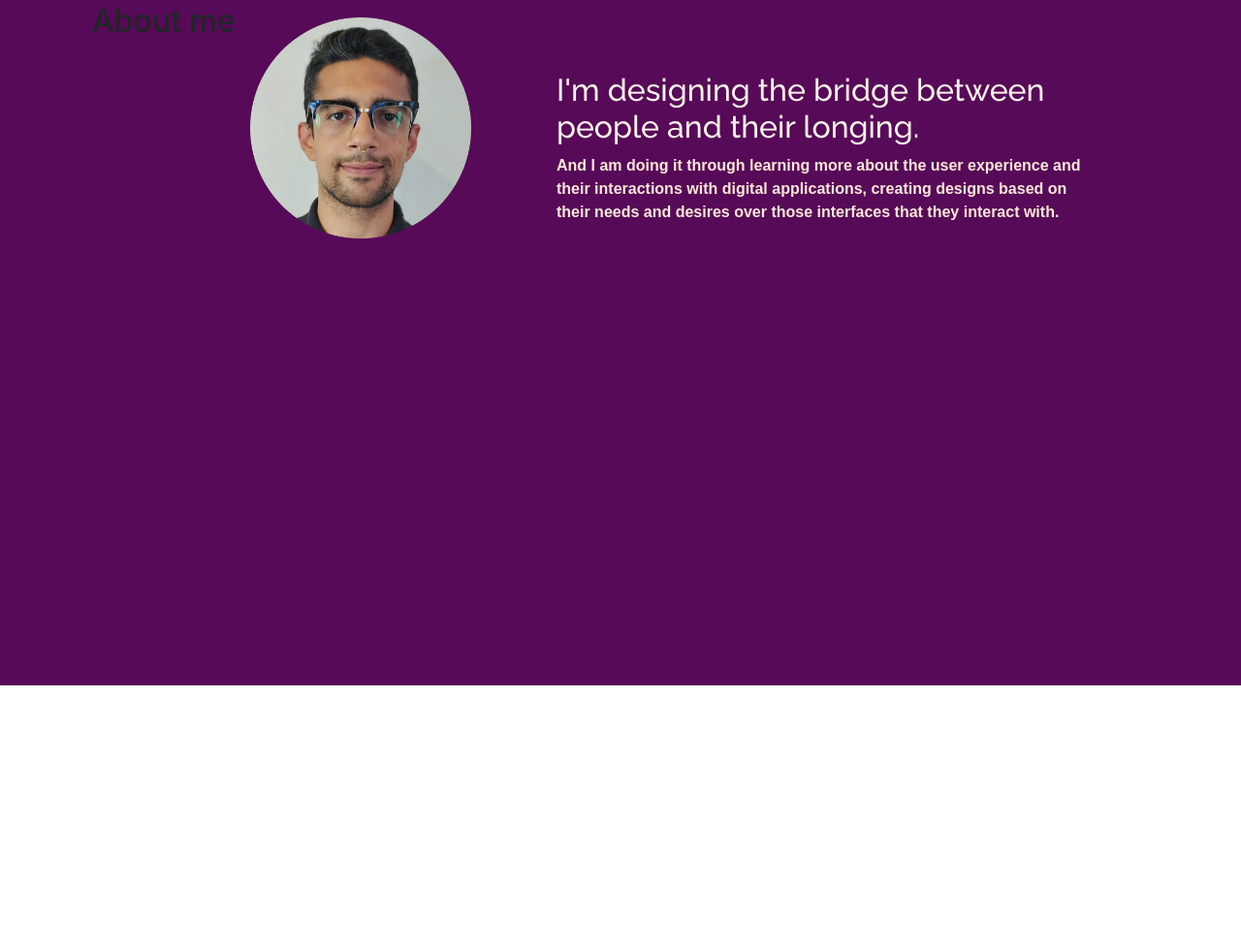
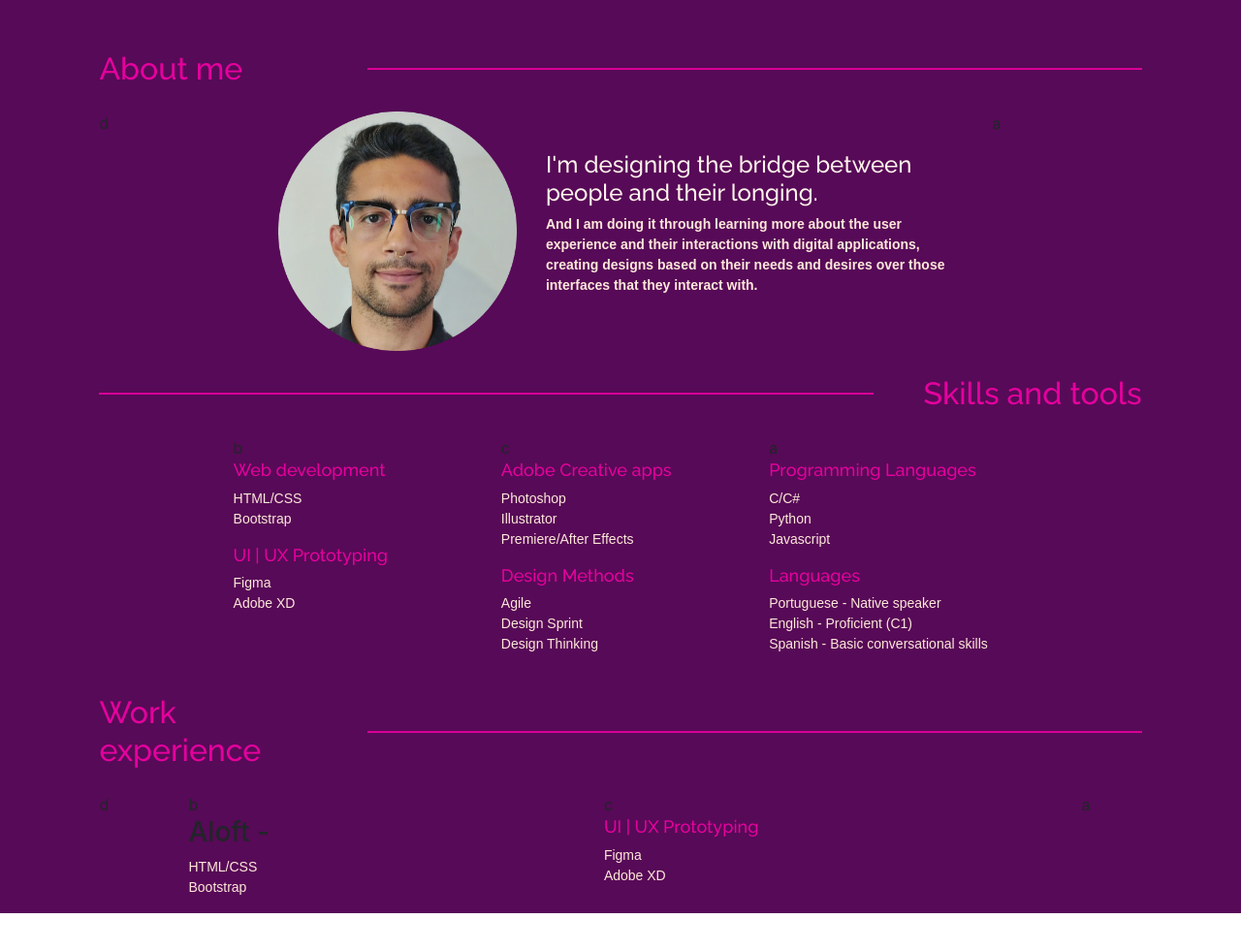
Before and after one commit to hloops/CV, a plain HTML site: page index.html in a window 1280 px wide. Shown: the part 813-1794 px from the top of the page at 97% size. Drawn offline with nearby package versions, Linux system fonts and the light colour scheme; a web font is replaced by a local one.

Commit message:
Grid + Bootstrap changes

```diff
--- a/css/style.css
+++ b/css/style.css
@@ -1,6 +1,16 @@
+ul {
+    padding-left: 0;
+}
+li {
+    color: #FEE8DA;
+    font-size: 14px;
+    font-family: 'Sono', sans-serif;
+    list-style-type: none;
+    list-style-position: inside;
+}
 .navbar {
     background-color: #2E0249;
-    height: 10vh;
+    height: 8vh;
 
     padding-right: 4vw;
     padding-left: 4vw;
@@ -10,7 +20,7 @@
 
 }
 .nav-link {
-    color: #FEE8DA;
+    color: #E5009E;
     font-weight: bold;
     font-family: 'Poppins', sans-serif;
     margin: 2vw;
@@ -22,39 +32,37 @@
 }
 .fold {
 
-    padding-top: 20vh;
-    padding-bottom: 20vh;
     position: absolute;
-    top: 10vh;
+    top: 8vh;
     background-color: #2E0249;
+    height: 92vh;
+    width: 100%;
     margin-top: 0px;
-    height: 90vh;
-    width: 100%;
-    /* justify-content: center;
-    text-size-adjust: auto; */
+    display: flex;
+    justify-content: center;
+
 }
 .fold-computer {
 
-    width: 30%;
-    max-width: 400px;
-    min-width: 250px;
-    margin: auto 40px auto calc(50% - 21.019vw);
+    display: block;
+    max-width: 395px;
+    max-height: 400px;
+    width: auto;
+    height: auto;
+    margin: auto 5px auto auto ;
+
 }
 .fold-text {
+
+    position: relative;
     color: #FFF3EB;
     text-align: left;
-    margin: auto 20% auto calc(50% - 21.019vw);
-    position: relative;
-    margin: 0%;
-    top: calc(50% - 82px);
+    margin: 45vh auto auto 25px ;
+
 }
 .title1{
-
     font-size: 80px;
     font-family: 'Raleway', sans-serif;
-    position: relative;
-    margin: 0;
-
 }
 .name{
     color:#A91079;
@@ -65,62 +73,91 @@
     font-size: 32px;
     font-family: 'Sono', sans-serif;
     font-weight: normal;
-    position: relative;
-    margin: 0;
+    width: 100%;
+
 }
+
 .middle {
 
-    background-color: #570A57;
-    height: 90vh;
-    width: 100%;
+
     position: absolute;
     top: 100vh;
-    padding-left: 4vw;
-    padding-right: 4vw;
-    padding-top: 2vh;
-    display: flex;
-    justify-content: center;
-}
-.aboutme {
-    width: 80%;
-    position: relative;
+    background-color: #570A57;
     height: fit-content;
-    padding: 15px;
+    width: 100%;
+    padding-left: 8vw;
+    padding-right: 8vw;
+    padding-top: 5vh;
 
 }
+.title-ruler {
+    color: #E5009E;
+    width: auto;
+    height: 1px;
+    border-style: solid;
+    background-color: #E5009E;
+
+
+}
+.title-aboutme {
+    width: auto;
+    color:#E5009E;
+    margin-bottom: 25px;
+    margin-top: 25px;
+    text-align: start;
+    font-family: 'Raleway', sans-serif;
+}
+.title-skills {
+    width: auto;
+    color:#E5009E;
+    margin-bottom: 25px;
+    margin-top: 25px;
+    text-align: end;
+    font-family: 'Raleway', sans-serif;
+}
+.title-works {
+    width: auto;
+    color:#E5009E;
+    margin-bottom: 25px;
+    margin-top: 25px;
+    text-align: start;
+    font-family: 'Raleway', sans-serif;
+}
+#list-title{
+    color: #E5009E;
+    font-size: 18px;
+    font-family: 'Raleway', sans-serif;
+}
 .profile-img {
-    position: relative;
-    width: 25%;
-    max-width: 285px;
-    float: left;
+
+    max-width: 100%;
+    max-height: 300px;
+    min-width: 200px;
+
+}
+#text-div {
+    margin: auto 0 ;
 }
 .description-aboutme {
 
-    color: #FFF3EB;
-    position: relative;
-    font-size: 32px;
+    color:#FFF3EB;
+    font-size: 24px;
     font-family: 'Raleway', sans-serif;
-    margin-top: 7vh;
-    margin-left: calc(4vw + 265px);
-    width: 60%;
-
 }
 .paragraph-aboutme {
 
     color: #FEE8DA;
-    font-size: 16px;
+    font-size: 14px;
     font-family: 'Sono', sans-serif;
     font-weight: 600;
-    margin-left: calc(4vw + 265px);
-    width: 60%;
 }
-.projects{
+/*.projects{
     height: 100vh;
     width: 100%;
     background-color: #570A57;
     position: absolute;
     top:190vh;
-}
+}*/
 .bottom {
 
     background-color: #C98474;
--- a/index.html
+++ b/index.html
@@ -43,27 +43,133 @@
     </header>
     <body>
         <div class="fold">
-            <img class="fold-computer float-left" src="Icons/5928440_2.png" alt="computer_saying_Hello!">
+            <img class="fold-computer" src="Icons/5928440_2.png" alt="computer_saying_Hello!">
                 <div class="fold-text">
                     <!-- underscore should be blinking... -->
+                    <!-- <h1 class="title1">I'm Heitor_</h1> -->
                     <h1 class="title1">I'm <span class="name">Heitor_</span></h1>
                     <h2 class="title2">a web developer</h2>
                 </div>
         </div>
         <div class="middle">
-            <div>
-                <h2>About me</h2>
+            <div class="row align-items-center">
+                <div class="col-lg-3 ">
+                    <h2 class="title-aboutme">About me</h2>
                 </div>
-            <div class="aboutme">
-                <img class="profile-img" src="Icons/profile_circle.png" alt="profile-img">
-                <h3 class="description-aboutme">I'm designing the bridge between people and their longing.</h3>
-                <p  class="paragraph-aboutme">And I am doing it through learning more about the user
+                <div class="col-lg-9">
+                    <hr class="title-ruler">
+                </div>
+            </div>
+            <div class="aboutme row">
+                <div class="col-lg-2 col-md-3 col-sm-4">
+                    d
+                </div>
+                <div class="col-lg-3 col-md-3 col-sm-4" style="text-align: center;">
+                    <img class="profile-img " src="Icons/profile_circle.png" alt="profile-img">
+                </div>
+                <div class="col-lg-5 col-md-3 col-sm-4" style="text-align: left;" id="text-div">
+                    <h3 class="description-aboutme">
+                        I'm designing the bridge between people and their longing.
+                    </h3>
+                    <p  class="paragraph-aboutme">
+                        And I am doing it through learning more about the user
                         experience and their interactions with digital applications,
                         creating designs based on their needs and desires over those
-                interfaces that they interact with.</p><!--texto sobre mim> -->
+                        interfaces that they interact with.
+                    </p>
+                </div>
+                <div class="col-lg-2 col-md-3 col-sm-4">
+                    a
+                </div>
+            </div>
+            <div class="row align-items-center">
+                <div class="col-lg-9">
+                    <hr class="title-ruler">
+                </div>
+                <div class="col-lg-3">
+                    <h2 class="title-skills">Skills and tools</h2>
+                </div>
+            </div>
+            <div class="skills row justify-content-center">
+                <div class="col-lg-3 col-md-3 col-sm-4" style="text-align: left;">
+                    b
+                    <h3 id="list-title">Web development</h3>
+                    <ul>
+                        <li>HTML/CSS</li>
+                        <li>Bootstrap</li>
+                    </ul>
+                    <h3 id="list-title">UI | UX Prototyping</h3>
+                    <ul>
+                        <li>Figma</li>
+                        <li>Adobe XD</li>
+                    </ul>
+                </div>
+                <div class="col-lg-3 col-md-3 col-sm-4" >
+                    c
+                    <h3 id="list-title">Adobe Creative apps</h3>
+                    <ul>
+                        <li>Photoshop</li>
+                        <li>Illustrator</li>
+                        <li>Premiere/After Effects</li>
+                    </ul>
+                    <h3 id="list-title">Design Methods</h3>
+                    <ul>
+                        <li>Agile</li>
+                        <li>Design Sprint</li>
+                        <li>Design Thinking</li>
+                    </ul>
+                </div>
+                <div class="col-lg-3 col-md-3 col-sm-4">
+                    a
+                    <h3 id="list-title">Programming Languages</h3>
+                    <ul>
+                        <li>C/C#</li>
+                        <li>Python</li>
+                        <li>Javascript</li>
+                    </ul>
+                    <h3 id="list-title">Languages</h3>
+                    <ul>
+                        <li>Portuguese - Native speaker</li>
+                        <li>English - Proficient (C1)</li>
+                        <li>Spanish - Basic conversational skills</li>
+                    </ul>
+                </div>
+            </div>
+            <div class="row align-items-center">
+                <div class="col-lg-3">
+                    <h2 class="title-works">Work experience</h2>
+                </div>
+                <div class="col-lg-9">
+                    <hr class="title-ruler">
+                </div>
+            </div>
+            <div class="works row">
+                <div class="col-lg-1 col-md-3 col-sm-4">
+                    d
+                </div>
+                <div class="col-lg-4 col-md-3 col-sm-4" style="text-align: left;">
+                    b
+                    <h3 id="work-list-title">Aloft - </h3>
+                    <ul>
+                        <li>HTML/CSS</li>
+                        <li>Bootstrap</li>
+                    </ul>
+                </div>
+                <div class="col-lg-6 col-md-3 col-sm-4" style="text-align: left; padding-left: 75px;">
+                    c
+                    <h3 id="list-title">UI | UX Prototyping</h3>
+                    <ul>
+                        <li>Figma</li>
+                        <li>Adobe XD</li>
+                    </ul>
+                </div>
+
+                <div class="col-lg-1 col-md-3 col-sm-4">
+                    a
+                </div>
             </div>
                 <!-- <div>
-                <h2>Technologies I've been working with</h2>
+                <h2>Technologies I've been working with</h2>s
             </div>
             <div>
                 <h2>Where I've Worked</h2>
```
Also changed, not shown: Icons/Polygon 2.svg (added). Lines whose indentation alone changed are shown as unchanged.
